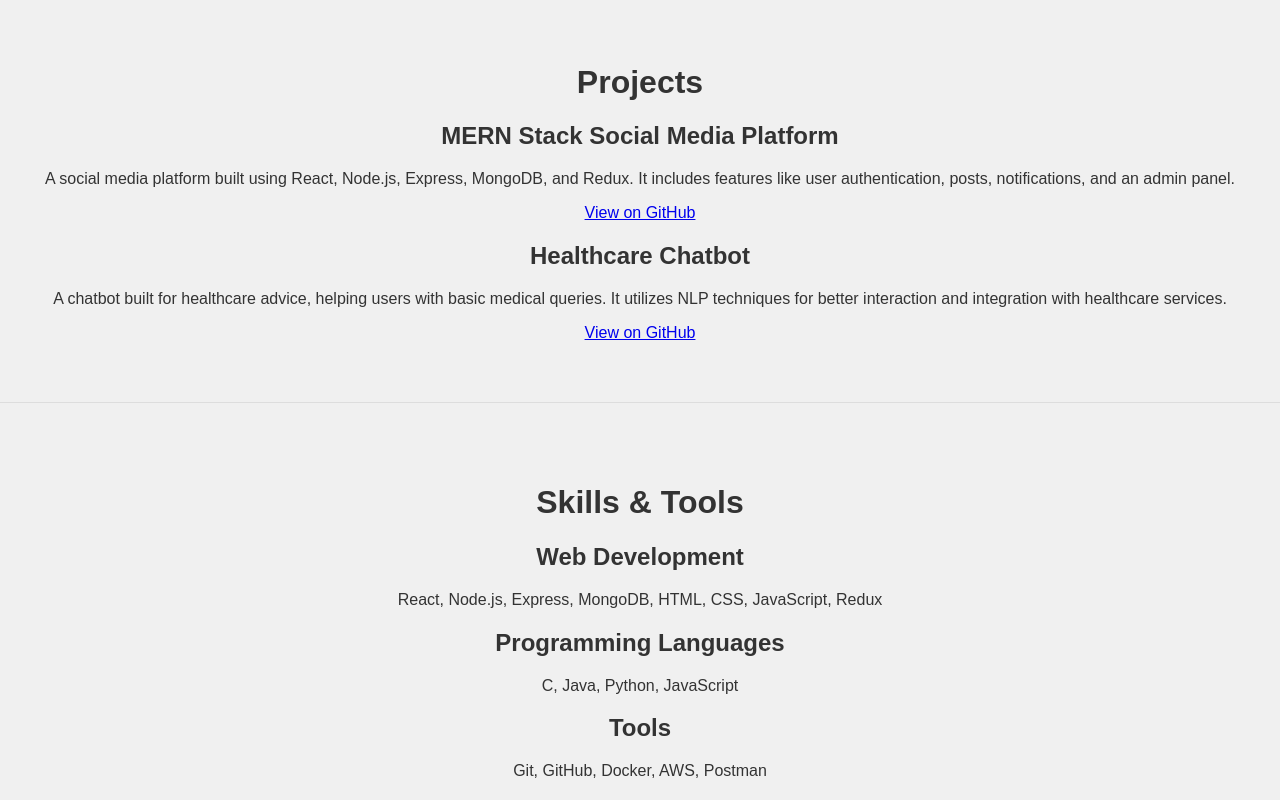
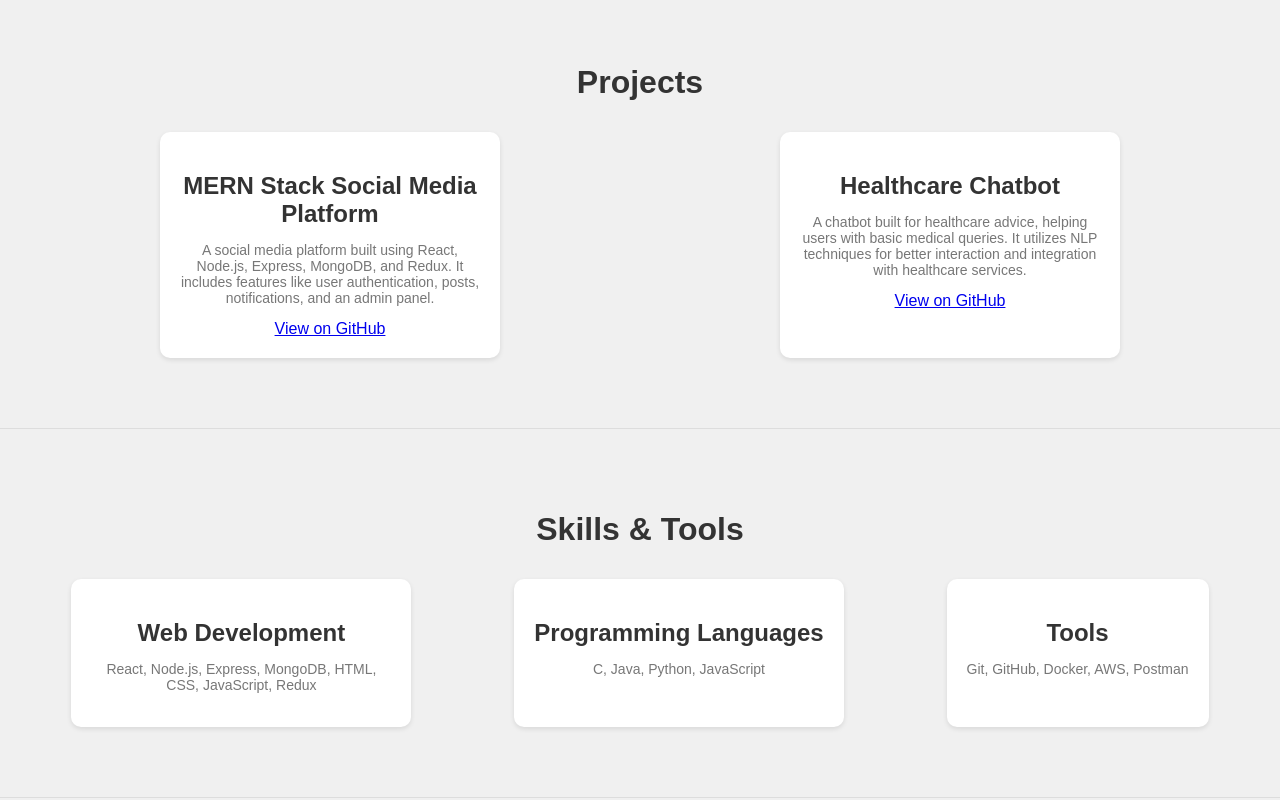
Before and after one commit to LGOPIKRISHNA/portfolio, a plain HTML site: page index.html in a window 1280 px wide. Shown: the part 720-1520 px from the top of the page. Drawn offline with Linux system fonts and the light colour scheme.

Commit message:
Update styles.css

```diff
--- a/styles.css
+++ b/styles.css
@@ -116,3 +116,27 @@ hr {
     background-color: #ddd;
     margin: 0;
 }
+.projects-container, .skills-container {
+    display: flex;
+    justify-content: space-around;
+    flex-wrap: wrap;
+}
+
+.project-card, .skill-card {
+    background-color: #fff;
+    padding: 20px;
+    margin: 10px;
+    border-radius: 10px;
+    box-shadow: 0 2px 5px rgba(0, 0, 0, 0.1);
+    max-width: 300px;
+}
+
+.project-title, .skill-title {
+    font-size: 24px;
+    margin-bottom: 10px;
+}
+
+.project-description, .skill-card p {
+    font-size: 14px;
+    color: #777;
+}
```
